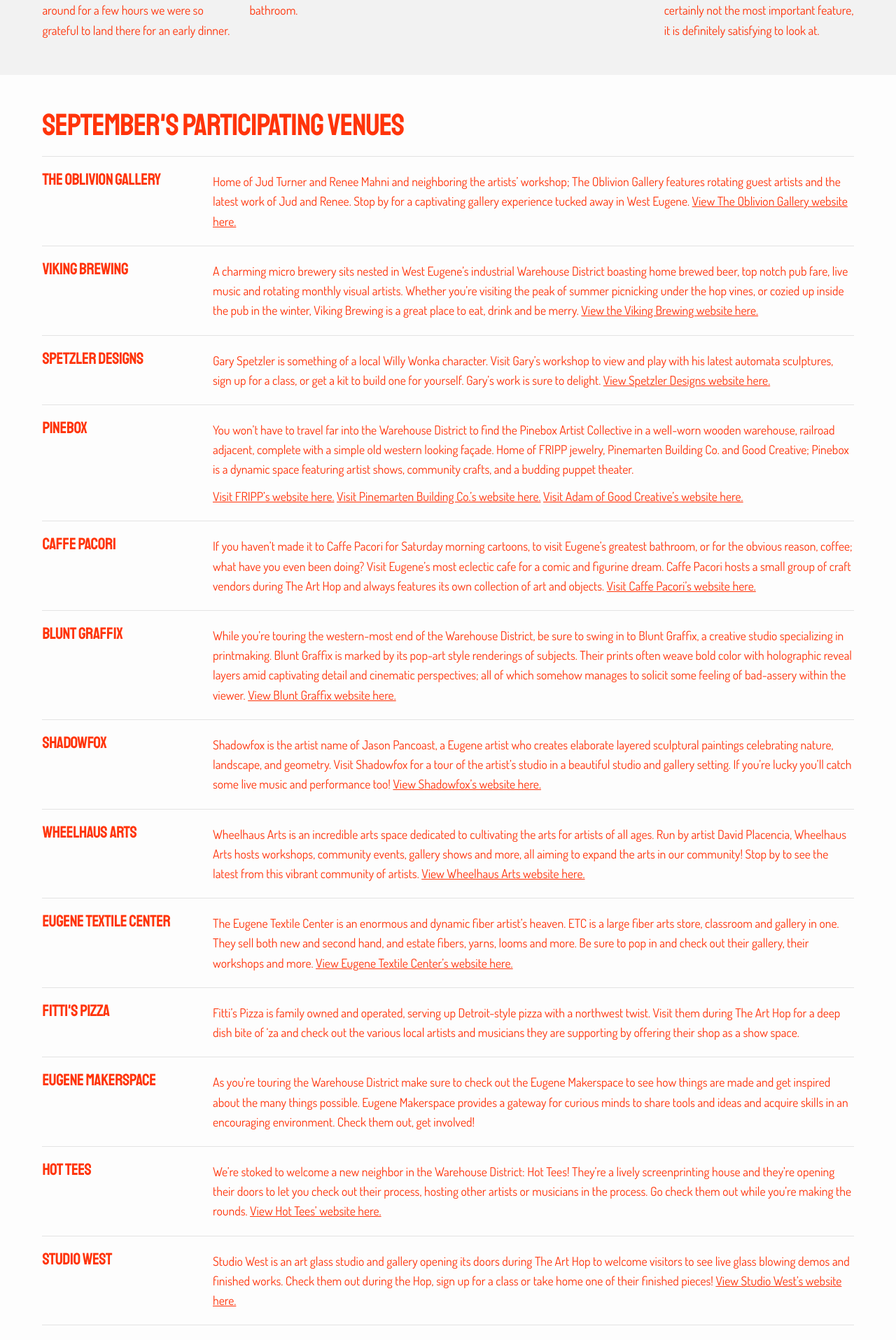
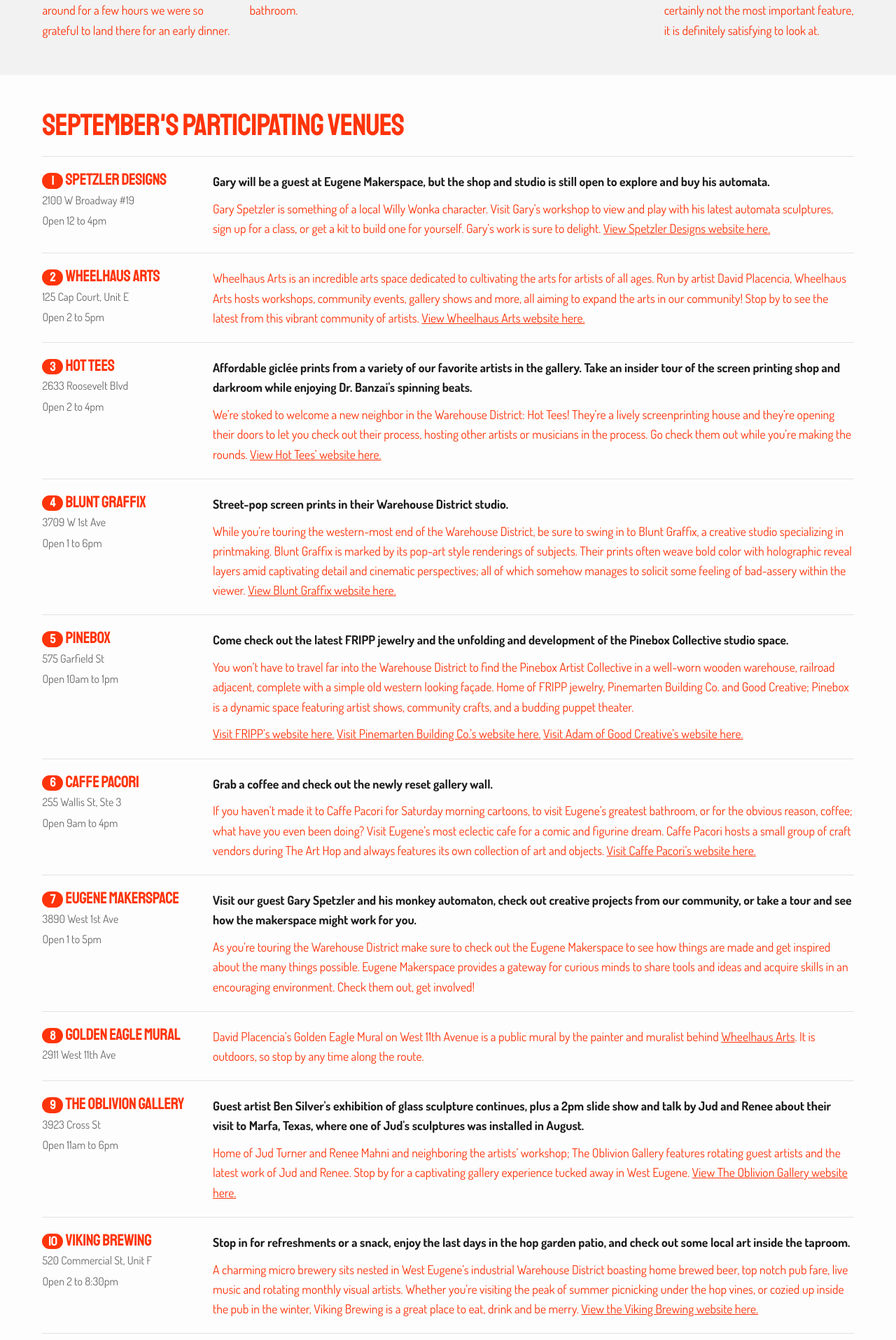
Before and after one commit to OpenEugene/art-hop, a Jekyll site: the page built from docs/index.html, in a window 1280 px wide. Shown: the part 951-2866 px from the top of the page at 70% size. Built offline with Jekyll 4.4.1, drawn with Linux system fonts in a browser that asks for light colours; some of the changed text lies outside the part shown.

Commit message:
Add September map and per-venue stops, addresses, and hours
Store the September 2026 map as WebP under .attachments and point the hop
file at it. Replace the venue list for September with the thirteen stops
from the printed map, each with its address, hours, and a note for the
month. Add wiki pages for Westish, Boundless Builds, and the Golden Eagle
Mural. Credit Open Eugene in the footer.

Co-Authored-By: Claude Fable 5.1 <noreply@anthropic.com>

```diff
--- a/docs/Venues.md
+++ b/docs/Venues.md
@@ -18,3 +18,6 @@ Every venue that has taken part in the Warehouse District Art Hop. Which venues
 - [Hot Tees](Venues/Hot-Tees.md)
 - [Studio West](Venues/Studio-West.md)
 - [Curious Collective](Venues/Curious-Collective.md)
+- [Westish](Venues/Westish.md)
+- [Boundless Builds](Venues/Boundless-Builds.md)
+- [Golden Eagle Mural](Venues/Golden-Eagle-Mural.md)
--- /dev/null
+++ b/docs/Venues/Boundless-Builds.md
@@ -0,0 +1,5 @@
+[Home](../Home.md) / [Venues](../Venues.md) / Boundless Builds <!-- wikidown:breadcrumb -->
+
+# Boundless Builds
+
+Boundless Builds is a fabrication shop on Seneca Road at the east end of the Warehouse District. During the Art Hop they open the shop for tours, live music, and snacks and drinks.
--- /dev/null
+++ b/docs/Venues/Golden-Eagle-Mural.md
@@ -0,0 +1,5 @@
+[Home](../Home.md) / [Venues](../Venues.md) / Golden Eagle Mural <!-- wikidown:breadcrumb -->
+
+# Golden Eagle Mural
+
+David Placencia's Golden Eagle Mural on West 11th Avenue is a public mural by the painter and muralist behind [Wheelhaus Arts](Wheelhaus-Arts.md). It is outdoors, so stop by any time along the route.
--- a/docs/_data/hops/2026-09.json
+++ b/docs/_data/hops/2026-09.json
@@ -1,22 +1,21 @@
 {
   "date": "2026-09-05",
-  "time": "",
-  "map": "",
+  "time": "Hours vary by venue",
+  "map": "/.attachments/maps/2026-09.webp",
   "feature": "",
   "venues": [
-    { "page": "Venues/The-Oblivion-Gallery.md" },
-    { "page": "Venues/Viking-Brewing.md" },
-    { "page": "Venues/Spetzler-Designs.md" },
-    { "page": "Venues/Pinebox.md" },
-    { "page": "Venues/Caffe-Pacori.md" },
-    { "page": "Venues/Blunt-Graffix.md" },
-    { "page": "Venues/Shadowfox.md" },
-    { "page": "Venues/Wheelhaus-Arts.md" },
-    { "page": "Venues/Eugene-Textile-Center.md" },
-    { "page": "Venues/Fittis-Pizza.md" },
-    { "page": "Venues/Eugene-Makerspace.md" },
-    { "page": "Venues/Hot-Tees.md" },
-    { "page": "Venues/Studio-West.md" },
-    { "page": "Venues/Curious-Collective.md" }
+    { "stop": 1, "page": "Venues/Spetzler-Designs.md", "address": "2100 W Broadway #19", "hours": "12 to 4pm", "note": "Gary will be a guest at Eugene Makerspace, but the shop and studio is still open to explore and buy his automata." },
+    { "stop": 2, "page": "Venues/Wheelhaus-Arts.md", "address": "125 Cap Court, Unit E", "hours": "2 to 5pm" },
+    { "stop": 3, "page": "Venues/Hot-Tees.md", "address": "2633 Roosevelt Blvd", "hours": "2 to 4pm", "note": "Affordable giclée prints from a variety of our favorite artists in the gallery. Take an insider tour of the screen printing shop and darkroom while enjoying Dr. Banzai's spinning beats." },
+    { "stop": 4, "page": "Venues/Blunt-Graffix.md", "address": "3709 W 1st Ave", "hours": "1 to 6pm", "note": "Street-pop screen prints in their Warehouse District studio." },
+    { "stop": 5, "page": "Venues/Pinebox.md", "address": "575 Garfield St", "hours": "10am to 1pm", "note": "Come check out the latest FRIPP jewelry and the unfolding and development of the Pinebox Collective studio space." },
+    { "stop": 6, "page": "Venues/Caffe-Pacori.md", "address": "255 Wallis St, Ste 3", "hours": "9am to 4pm", "note": "Grab a coffee and check out the newly reset gallery wall." },
+    { "stop": 7, "page": "Venues/Eugene-Makerspace.md", "address": "3890 West 1st Ave", "hours": "1 to 5pm", "note": "Visit our guest Gary Spetzler and his monkey automaton, check out creative projects from our community, or take a tour and see how the makerspace might work for you." },
+    { "stop": 8, "page": "Venues/Golden-Eagle-Mural.md", "address": "2911 West 11th Ave", "hours": "" },
+    { "stop": 9, "page": "Venues/The-Oblivion-Gallery.md", "address": "3923 Cross St", "hours": "11am to 6pm", "note": "Guest artist Ben Silver's exhibition of glass sculpture continues, plus a 2pm slide show and talk by Jud and Renee about their visit to Marfa, Texas, where one of Jud's sculptures was installed in August." },
+    { "stop": 10, "page": "Venues/Viking-Brewing.md", "address": "520 Commercial St, Unit F", "hours": "2 to 8:30pm", "note": "Stop in for refreshments or a snack, enjoy the last days in the hop garden patio, and check out some local art inside the taproom." },
+    { "stop": 11, "page": "Venues/Westish.md", "address": "1009 S Bertelsen Rd", "hours": "11am to 3pm", "note": "The Painted Porch: music by Free Static and Adam Whendt, column painting and conversations." },
+    { "stop": 12, "page": "Venues/Studio-West.md", "address": "3580 W 1st Ave", "hours": "4 to 7pm", "note": "Free snacks and beverages, live glassblowing, and a $40 blow-your-own-glass special." },
+    { "stop": 13, "page": "Venues/Boundless-Builds.md", "address": "490 Seneca Rd, Suite 17", "hours": "6 to 11pm", "note": "Music at 7pm with Blue Note Rival featuring Lynnea Barry, followed by Legends of Amethyst Rock. Complimentary snacks and drinks, tour the fabrication shop, and enter a raffle for a chance to win $250 toward a camper van rental." }
   ]
 }
--- a/docs/_data/navigation.yml
+++ b/docs/_data/navigation.yml
@@ -36,6 +36,12 @@
       url: "/Venues/Studio-West.html"
     - title: "Curious Collective"
       url: "/Venues/Curious-Collective.html"
+    - title: "Westish"
+      url: "/Venues/Westish.html"
+    - title: "Boundless Builds"
+      url: "/Venues/Boundless-Builds.html"
+    - title: "Golden Eagle Mural"
+      url: "/Venues/Golden-Eagle-Mural.html"
 - title: "Features"
   url: "/Features.html"
 - title: "Membership"
--- a/docs/_includes/footer.html
+++ b/docs/_includes/footer.html
@@ -11,5 +11,5 @@
     <a href="mailto:{{ cfg.email }}">{{ cfg.email }}</a>
   </div>
   {% endif %}
-  <p class="small">{{ site.title }} · Published with <a href="https://wikidown.org/" target="_blank" rel="noopener">Wikidown</a> and GitHub Pages</p>
+  <p class="small">Published by Open Eugene using <a href="https://wikidown.org/" target="_blank" rel="noopener">Wikidown</a> and GitHub Pages</p>
 </footer>
--- a/docs/_includes/venue-list.html
+++ b/docs/_includes/venue-list.html
@@ -1,6 +1,8 @@
 {% comment %}
   This month's participating venues, from _data/hops/<currentHop>.json.
-  Each entry names a venue wiki page; the page body is the blurb.
+  Each entry names a venue wiki page; the page body is the blurb. The
+  entry can add the map stop number, address, hours, and a note for the
+  month.
 {% endcomment %}
 {% assign cfg = site.data.site %}
 {% assign hop = site.data.hops[cfg.currentHop] %}
@@ -8,10 +10,14 @@
 {% for entry in hop.venues %}{% assign vp = site.pages | where: "path", entry.page | first %}{% if vp %}
   <article class="venue">
     {% capture vtitle %}{% include page-title.html p=vp %}{% endcapture %}
-    <h3><a href="{{ vp.url | relative_url }}">{{ vtitle | strip }}</a></h3>
+    <div class="venue-head">
+      <h3>{% if entry.stop %}<span class="stop">{{ entry.stop }}</span> {% endif %}<a href="{{ vp.url | relative_url }}">{{ vtitle | strip }}</a></h3>
+      {% if entry.address and entry.address != "" %}<p class="meta">{{ entry.address }}</p>{% endif %}
+      {% if entry.hours and entry.hours != "" %}<p class="meta">Open {{ entry.hours }}</p>{% endif %}
+    </div>
     <div class="blurb">
+      {% if entry.note %}<p class="note">{{ entry.note }}</p>{% endif %}
       {% include page-body.html path=entry.page strip_title=true %}
-      {% if entry.note %}<p class="note">{{ entry.note }}</p>{% endif %}
     </div>
   </article>
 {% endif %}{% endfor %}
--- a/docs/assets/site.css
+++ b/docs/assets/site.css
@@ -140,9 +140,21 @@ section.wrap { padding-top: 3rem; padding-bottom: 3rem; }
 }
 .venue h3 { margin: 0; font-size: 1.4rem; text-transform: none; }
 .venue h3 a { text-decoration: none; }
+.venue h3 .stop {
+    display: inline-block;
+    min-width: 1.6em;
+    text-align: center;
+    background: var(--accent);
+    color: #fff;
+    border-radius: 999px;
+    font-size: 0.8em;
+    padding: 0.1em 0.3em;
+    vertical-align: middle;
+}
+.venue .meta { margin: 0.25em 0 0; font-size: 0.95rem; color: var(--muted); }
 .venue .blurb p { color: var(--accent); margin-bottom: 0.6em; }
 .venue .blurb p:last-child { margin-bottom: 0; }
-.venue .note { font-style: italic; color: var(--muted) !important; }
+.venue .note { color: var(--ink) !important; font-weight: 700; }
 @media (max-width: 640px) {
     .venue { grid-template-columns: 1fr; gap: 0.5rem; }
 }
```
Also changed, not shown: docs/Venues/Westish.md (added, +5 -0 lines), docs/.attachments/maps/2026-09.webp (added), 1 other file.
